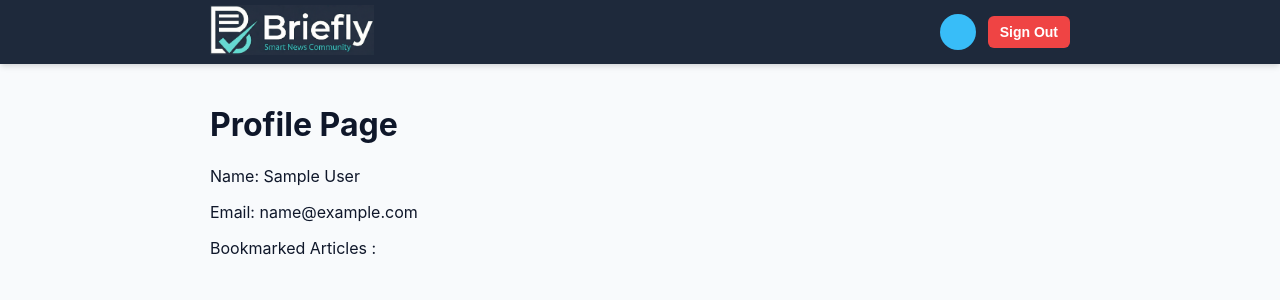
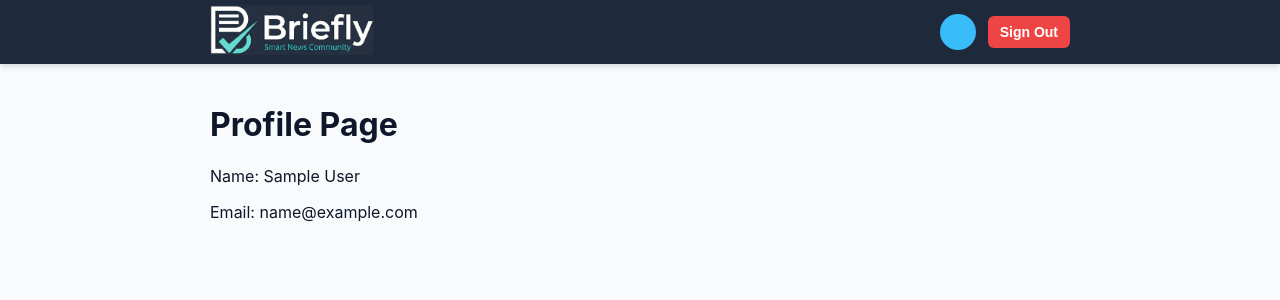
Before and after one commit to YahyaMudallal/Briefly, a React (Vite) app in the folder frontend/: page /profile in a window 1280 px wide. Shown: the top 300 px of the page. Built offline with nearby package versions, Linux system fonts and the light colour scheme; no server answers; sample sign-in values are in the browser's storage.

Commit message:
clean profile page

```diff
--- a/frontend/src/components/ProfilePage.tsx
+++ b/frontend/src/components/ProfilePage.tsx
@@ -13,7 +13,6 @@ export default function ProfilePage() {
           <div>
             <p>Name: {user.firstName} {user.lastName}</p>
             <p>Email: {user.email}</p>
-            <p>Bookmarked Articles : </p>
           </div>
         )}
       </div>
```
